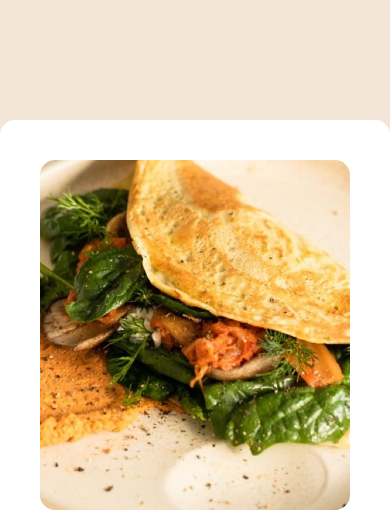
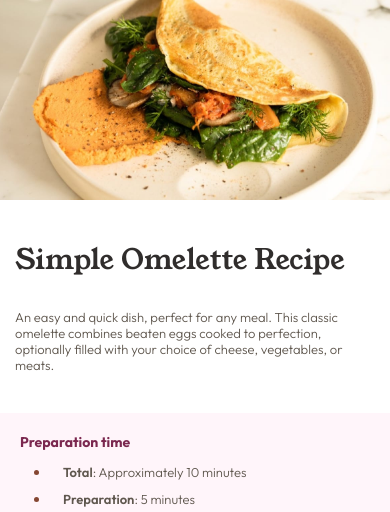
Before and after one commit to MahmoodElsaayed/recipe-page, a website built with webpack: page src/template.html in a window 390 px wide. Shown: the top 512 px of the page. Built offline with nearby package versions, Linux system fonts and the light colour scheme.

Commit message:
Add recipe’s mobile layout

```diff
--- a/src/main.css
+++ b/src/main.css
@@ -151,7 +151,8 @@ li,
     font-weight: 200;
 }
 
-.nutrition table th, .nutrition table td {
+.nutrition table th,
+.nutrition table td {
     padding: 10px 30px;
 }
 
@@ -164,3 +165,44 @@ li,
 .attribution a {
     color: hsl(228, 45%, 44%);
 }
+
+
+@media screen and (max-width: 768px) {
+    body {
+        padding: 0;
+        font-size: 1.3rem;
+    }
+
+    main {
+        width: 100%;
+        max-width: none;
+        border-radius: 0;
+        padding: 0;
+    }
+
+    h1 {
+        font-size: 2.8rem;
+    }
+
+    h2 {
+        font-size: 1.8rem;
+    }
+
+    h3 {
+        font-size: 1.4rem;
+    }
+
+    .recipe-overview p {
+        margin-top: 0 !important;
+    }
+
+    .recipe-overview>div~*,
+    .recipe-info {
+        padding: 15px;
+    }
+
+    .recipe-overview .recipe-img {
+        height: 200px;
+        border-radius: 0;
+    }
+}
```
